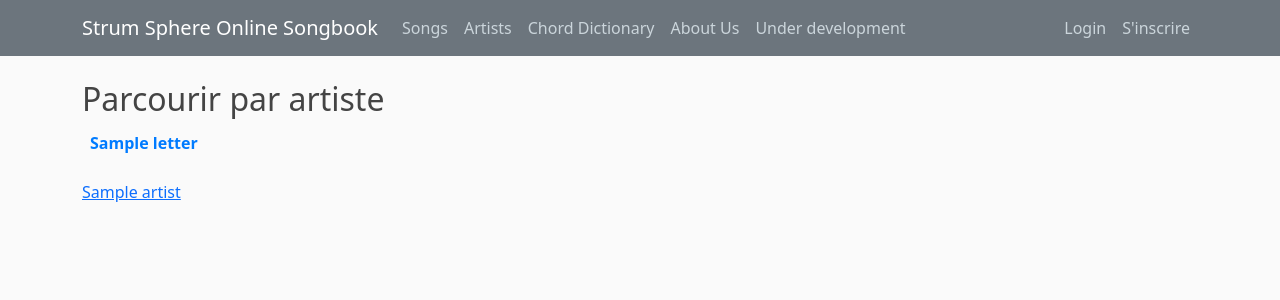
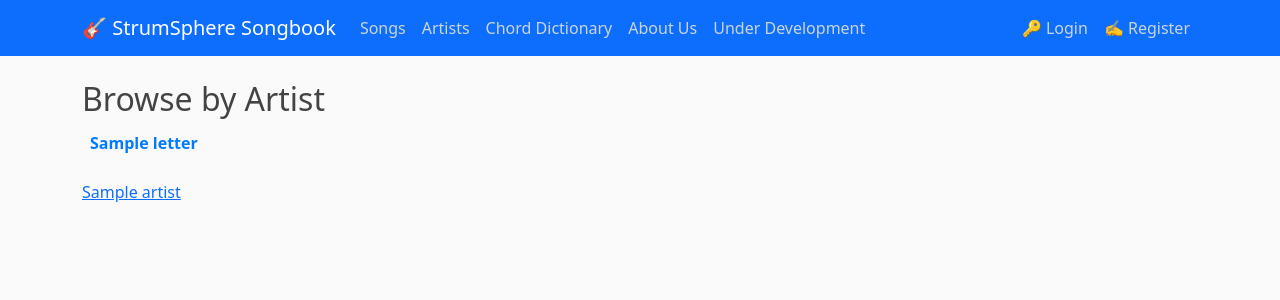
Before and after one commit to gaulindm/StrumSphere, a Django app: template songbook/templates/songbook/artist_list.html in a window 1280 px wide. Shown: the top 300 px of the page. Run offline with Django 3.2, Linux system fonts and the light colour scheme; the template is opened without the code that fills it: most values are stand-ins (such as "Sample title", 1, 10 or a date in 2020).

Commit message:
New dual edition works except for browsing by artist

```diff
--- a/songbook/templates/partials/_navbar.html
+++ b/songbook/templates/partials/_navbar.html
@@ -1,44 +1,93 @@
-<nav class="navbar navbar-expand-md navbar-dark bg-secondary fixed-top">
+{% load static %}  <!-- ✅ Load static files -->
+<nav class="navbar navbar-expand-md navbar-dark
+  {% if site_name == 'FrancoUke' %} bg-success {% else %} bg-primary {% endif %} fixed-top">
   <div class="container">
-<a class="navbar-brand mr-4" href="#">Strum Sphere Online Songbook</a>  {# ❌ Removed URL link #}
 
-<button class="navbar-toggler" type="button" data-toggle="collapse" data-target="#navbarToggle"
+    <!-- 🔹 Dynamic Site Branding with Correct URL -->
+    {% if site_name == "FrancoUke" %}
+      <a class="navbar-brand mr-4" href="{% url 'francouke_songs' %}">
+        🎵 Chansonnier FrancoUke
+      </a>
+    {% else %}
+      <a class="navbar-brand mr-4" href="{% url 'strumsphere_songs' %}">
+        🎸 StrumSphere Songbook
+      </a>
+    {% endif %}
+
+    <!-- 🔹 Mobile Menu Button -->
+    <button class="navbar-toggler" type="button" data-bs-toggle="collapse" data-bs-target="#navbarToggle"
       aria-controls="navbarToggle" aria-expanded="false" aria-label="Toggle navigation">
       <span class="navbar-toggler-icon"></span>
     </button>
+
+    <!-- 🔹 Navbar Links -->
     <div class="collapse navbar-collapse" id="navbarToggle">
       <div class="navbar-nav mr-auto">
-      <a class="nav-item nav-link" href="{% url 'song_list' %}">Songs</a>  {# ✅ New link for songs #}
-      <a class="nav-item nav-link" href="{% url 'artist_list' %}">Artists</a>  {# ✅ New link for artists #}
+        {% if site_name == "FrancoUke" %}
+          <a class="nav-item nav-link" href="{% url 'francouke_songs' %}">Partitions</a>
+          <a class="nav-item nav-link" href="{% url 'francouke_artist_list' %}">Artistes</a>
+          <a class="nav-item nav-link" href="{% url 'chord-dictionary' %}">Dictionnaire d'accord</a>
+          <a class="nav-item nav-link" href="{% url 'songbook-about' %}">À propos/a>
+          <a class="nav-item nav-link" href="{% url 'songbook-betabugs' %}">En développement</a>
+        {% else %}
+          <a class="nav-item nav-link" href="{% url 'strumsphere_songs' %}">Songs</a>
+          <a class="nav-item nav-link" href="{% url 'strumsphere_artist_list' %}">Artists</a>
           <a class="nav-item nav-link" href="{% url 'chord-dictionary' %}">Chord Dictionary</a>
           <a class="nav-item nav-link" href="{% url 'songbook-about' %}">About Us</a>
-      <a class="nav-item nav-link" href="{% url 'songbook-betabugs' %}">Under development</a>
+          <a class="nav-item nav-link" href="{% url 'songbook-betabugs' %}">Under Development</a>
+        {% endif %}
+
+
       </div>
 
-  </div>        <!-- Navbar Right Side -->
-
+<!-- 🔹 User Authentication Section -->
 <div class="navbar-nav ms-auto">
   {% if user.is_authenticated %}
     <div class="nav-item dropdown">
       <a class="nav-link dropdown-toggle" href="#" id="userDropdown" role="button" data-bs-toggle="dropdown" aria-expanded="false">
+        {% if site_name == "FrancoUke" %}
+          Bonjour, {{ user.username }}
+        {% else %}
           Welcome, {{ user.username }}
+        {% endif %}
       </a>
       <ul class="dropdown-menu dropdown-menu-end" aria-labelledby="userDropdown">
         <li>
-              <a class="dropdown-item" href="#">Name: {{ user.first_name }} {{ user.last_name }}</a>
+          <a class="dropdown-item" href="#">
+            {% if site_name == "FrancoUke" %}
+              Nom: {{ user.first_name }} {{ user.last_name }}
+            {% else %}
+              Name: {{ user.first_name }} {{ user.last_name }}
+            {% endif %}
+          </a>
         </li>
         <li>
-              <a class="dropdown-item" href="{% url 'song-create' %}">New song</a>
+          <a class="dropdown-item" href="{% url 'song-create' %}">
+            {% if site_name == "FrancoUke" %}
+              🎶 Ajouter une chanson
+            {% else %}
+              🎶 New Song
+            {% endif %}
+          </a>
         </li>
         <li>
-            <a class="dropdown-item" href="{% url 'users:user_preferences' %}">User preferences</a>
+          <a class="dropdown-item" href="{% url 'users:user_preferences' %}">
+            {% if site_name == "FrancoUke" %}
+              ⚙️ Préférences utilisateur
+            {% else %}
+              ⚙️ User Preferences
+            {% endif %}
+          </a>
         </li>
-
+        <li><hr class="dropdown-divider"></li>
         <li>
-              <hr class="dropdown-divider">
-          </li>
-          <li>
-              <a class="dropdown-item" href="#" onclick="event.preventDefault(); document.getElementById('logout-form').submit();">Logout</a>
+          <a class="dropdown-item" href="#" onclick="event.preventDefault(); document.getElementById('logout-form').submit();">
+            {% if site_name == "FrancoUke" %}
+              🚪 Déconnexion
+            {% else %}
+              🚪 Logout
+            {% endif %}
+          </a>
         </li>
       </ul>
     </div>
@@ -46,10 +95,19 @@
       {% csrf_token %}
     </form>
   {% else %}
-      <a class="nav-item nav-link" href="{% url 'login' %}">Login</a>
-      <a class="nav-item nav-link" href="{% url 'register' %}">S'inscrire</a>
+    <a class="nav-item nav-link" href="{% url 'login' %}">
+      {% if site_name == "FrancoUke" %}
+        🔑 Connexion
+      {% else %}
+        🔑 Login
+      {% endif %}
+    </a>
+    <a class="nav-item nav-link" href="{% url 'register' %}">
+      {% if site_name == "FrancoUke" %}
+        ✍️ S'inscrire
+      {% else %}
+        ✍️ Register
+      {% endif %}
+    </a>
   {% endif %}
 </div>
-  </div>
-</div>
-</nav>
--- a/songbook/templates/songbook/artist_list.html
+++ b/songbook/templates/songbook/artist_list.html
@@ -4,18 +4,18 @@
 <style>
 .letter-nav-container {
     display: flex;
-    align-items: center;  /* ✅ Keep everything aligned */
+    align-items: center;
     gap: 10px;
-    flex-wrap: nowrap;  /* ✅ Prevents wrapping */
-    justify-content: space-between;  /* ✅ Ensures space is distributed */
-    margin-bottom: 20px;  /* ✅ Adds space below the navigation bar */
+    flex-wrap: nowrap;
+    justify-content: space-between;
+    margin-bottom: 20px;
 }
 
 .letter-nav {
     display: flex;
-    flex-wrap: wrap;  /* ✅ Allows letters to wrap if needed */
+    flex-wrap: wrap;
     gap: 5px;
-    flex-grow: 1;  /* ✅ Allows letters to take up space */
+    flex-grow: 1;
 }
 
 .letter-nav a {
@@ -53,47 +53,70 @@
     margin-bottom: 5px;
 }
 
-/* ✅ Ensure the button stays on the same row */
 .all-artists-btn {
-    margin-left: auto;  /* ✅ Pushes button to the right */
-    white-space: nowrap;  /* ✅ Prevents button from wrapping */
+    margin-left: auto;
+    white-space: nowrap;
 }
 </style>
-<h2>Parcourir par artiste</h2>
 
+<!-- ✅ Dynamic Heading -->
+<h2>
+    {% if site_name == "FrancoUke" %}
+        Parcourir par artiste
+    {% else %}
+        Browse by Artist
+    {% endif %}
+</h2>
 
-<!-- ✅ Letter Navigation + Button in the Same Row -->
+<!-- ✅ Letter Navigation -->
 <div class="letter-nav-container">
     <div class="letter-nav">
         {% for letter in first_letters %}
-            <a href="{% url 'artist_by_letter' letter %}"
-               class="{% if letter == selected_letter %}active{% endif %}">
-                {{ letter }}
-            </a>
+            {% if site_name == "FrancoUke" %}
+                <a href="{% url 'francouke_artist_by_letter' letter=letter %}"
+                   class="{% if letter == selected_letter %}active{% endif %}">
+                    {{ letter }}
+                </a>
+            {% else %}
+                <a href="{% url 'strumsphere_artist_by_letter' letter=letter %}"
+                   class="{% if letter == selected_letter %}active{% endif %}">
+                    {{ letter }}
+                </a>
+            {% endif %}
         {% endfor %}
     </div>
 
     {% if selected_letter %}
-        <a href="{% url 'artist_list' %}" class="btn btn-secondary all-artists-btn">
-            Afficher tous les artistes
-        </a>
+        {% if site_name == "FrancoUke" %}
+            <a href="{% url 'francouke_artist_list' %}" class="btn btn-secondary all-artists-btn">
+                Afficher tous les artistes
+            </a>
+        {% else %}
+            <a href="{% url 'strumsphere_artist_list' %}" class="btn btn-secondary all-artists-btn">
+                Show All Artists
+            </a>
+        {% endif %}
     {% endif %}
 </div>
 
-
-<!-- ✅ Artist List in Columns -->
+<!-- ✅ Artist List -->
 <div class="artist-columns">
     {% for column in artist_columns %}
         <div class="artist-column">
             <ul>
                 {% for artist in column %}
-                    <li><a href="{% url 'artist_songs' artist %}">{{ artist }}</a></li>
+                    {% if site_name == "FrancoUke" %}
+                        <li><a href="{% url 'francouke_artist_songs' artist=artist %}">{{ artist }}</a></li>
+                    {% else %}
+                        <li><a href="{% url 'strumsphere_artist_songs' artist=artist %}">{{ artist }}</a></li>
+                    {% endif %}
                 {% endfor %}
             </ul>
         </div>
     {% endfor %}
 </div>
 {% endblock %}
+
 {% if not user.is_authenticated %}
 <script>
     document.addEventListener("DOMContentLoaded", function() {
--- a/songbook/templates/songbook/base.html
+++ b/songbook/templates/songbook/base.html
@@ -14,12 +14,6 @@
       <link rel="stylesheet" type="text/css" href="{% static 'songbook/main.css' %}">
 
 
-
-
-
-
-
-
       {% if title %}
         <title>Songbook - {{ title }} </title>
       {% else %}
@@ -27,8 +21,7 @@
       {% endif%}
   </title>
 </head>
-  <body>
-
+  <body><!-- Debugging: Show site_name -->
     <header class="site-header">
       {% include "partials/_navbar.html" %}
     </header>
```
Also changed, not shown: songbook/admin.py (+8 -1 lines), songbook/models.py (+36 -48 lines), songbook/static/songbook/song_simplescore.css (+22 -0 lines), songbook/templates/songbook/song_list.html (+11 -2 lines), songbook/templates/songbook/song_simplescore.html (+12 -3 lines), songbook/urls.py (+42 -15 lines), songbook/views.py (+26 -18 lines), songbook/migrations/0018_song_site_name_alter_song_songtitle.py (added), 3 other files. Lines whose indentation alone changed are shown as unchanged.
